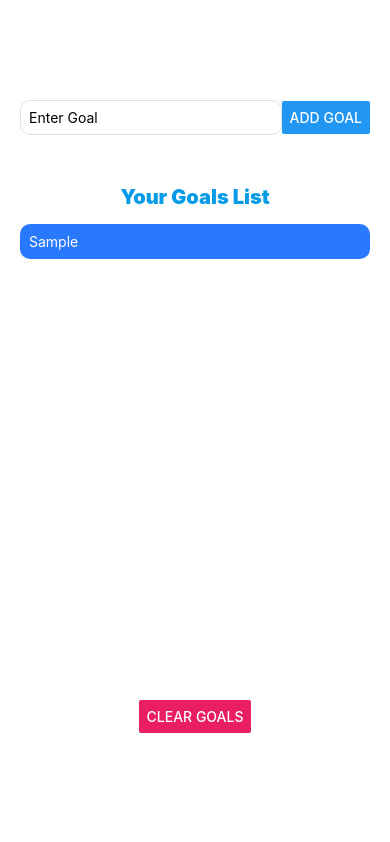
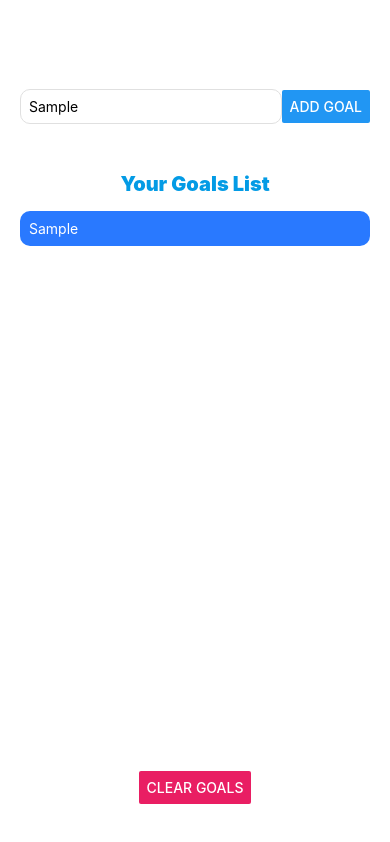
Before and after one commit to MightyEagle96/rn-proj, a React Native app: screen / in a window 390 px wide. Both pictures are taken after typing "Sample" into the empty fields and a click on the button "ADD GOAL". Built offline with nearby package versions, Linux system fonts and the light colour scheme.

Commit message:
made changes

```diff
--- a/App.js
+++ b/App.js
@@ -5,8 +5,10 @@ import {
   Button,
   TextInput,
   ScrollView,
+  FlatList,
 } from "react-native";
 import { useState } from "react";
+import GoalItem from "./components/GoalItem";
 
 export default function App() {
   const [todos, setTodos] = useState([]);
@@ -21,7 +23,7 @@ export default function App() {
       ...oldArray,
       { todo: data, date: new Date().toTimeString() },
     ]);
-    setTodo("");
+    // setTodo("");
   };
 
   return (
@@ -47,18 +49,18 @@ export default function App() {
         Your Goals List
       </Text>
       <View style={styles.goalsContainer}>
-        {todos.map((c, i) => (
-          <View key={i} style={styles.goalItem}>
-            <Text style={{ color: "white" }}>{c.todo}</Text>
-          </View>
-        ))}
+        <FlatList
+          data={todos}
+          renderItem={(itemData) => {
+            return <GoalItem itemData={itemData} />;
+          }}
+        />
       </View>
+
       {todos.length > 0 ? (
         <View
           style={{
-            marginBottom: 40,
-            marginTop: 20,
-            flex: 1,
+            marginBottom: 20,
             justifyContent: "center",
             alignItems: "center",
           }}
@@ -84,12 +86,13 @@ const styles = StyleSheet.create({
   },
   appContainer: { padding: 20, marginTop: 30, flex: 1 },
 
-  goalsContainer: { flex: 3 },
+  goalsContainer: { flex: 5 },
   inputContainer: {
-    flex: 1,
     flexDirection: "row",
     justifyContent: "space-between",
     alignItems: "center",
+    marginBottom: 10,
+    flex: 1,
   },
 
   todoItem: {
@@ -98,13 +101,4 @@ const styles = StyleSheet.create({
     padding: 8,
     borderBottomColor: "#e0e0e0",
   },
-
-  goalItem: {
-    marginBottom: 8,
-    backgroundColor: "#2979ff",
-    padding: 9,
-
-    borderRadius: 10,
-    fontSize: 18,
-  },
 });
--- /dev/null
+++ b/components/GoalItem.js
@@ -0,0 +1,22 @@
+import { StyleSheet, View, Text } from "react-native";
+
+function GoalItem({ itemData }) {
+  return (
+    <View style={styles.goalItem}>
+      <Text style={{ color: "white" }}>{itemData.item.todo}</Text>
+    </View>
+  );
+}
+
+export default GoalItem;
+
+const styles = StyleSheet.create({
+  goalItem: {
+    marginBottom: 8,
+    backgroundColor: "#2979ff",
+    padding: 9,
+
+    borderRadius: 10,
+    fontSize: 18,
+  },
+});
--- a/package.json
+++ b/package.json
@@ -13,7 +13,10 @@
     "expo": "~47.0.12",
     "expo-status-bar": "~1.4.2",
     "react": "18.1.0",
-    "react-native": "0.70.5"
+    "react-native": "0.70.5",
+    "react-native-web": "~0.18.9",
+    "react-dom": "18.1.0",
+    "@expo/webpack-config": "^0.17.2"
   },
   "devDependencies": {
     "@babel/core": "^7.12.9"
```
Also changed, not shown: components/GoalInput.js (added), 1 other file (tests, documents, lock files or other folders).
